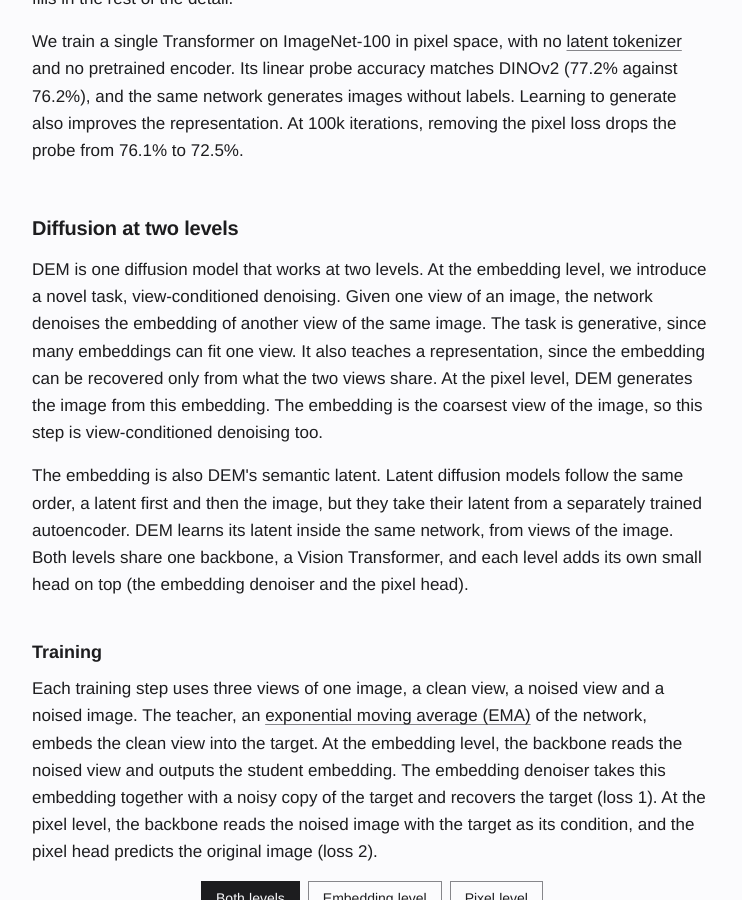
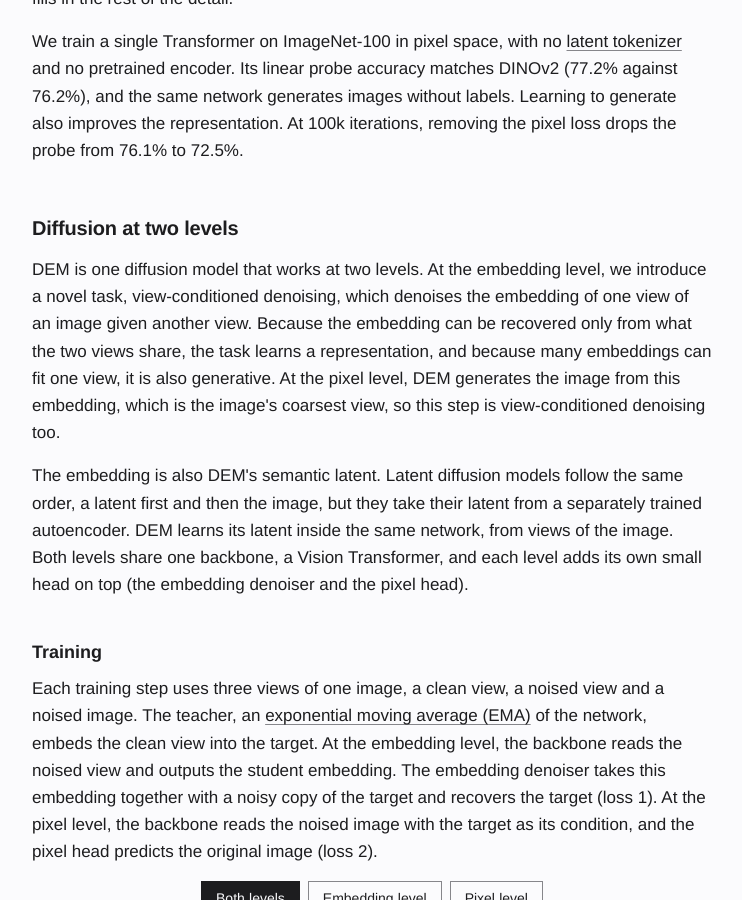
Before and after one commit to rabiulcste/rabiulcste.github.io, a Jekyll site: the page built from dem-denoising-embeddings/index.html, in a window 1280 px wide and 900 px high, scrolled down 1443 px. Shown: the whole window, without its empty margins (268-1010 px from the left). Built offline with Jekyll 4.4.1, drawn with Linux system fonts in a browser that asks for light colours.

Commit message:
DEM page: two-levels paragraph in four sentences

```diff
--- a/dem-denoising-embeddings/index.html
+++ b/dem-denoising-embeddings/index.html
@@ -246,7 +246,7 @@ bibtex: |
 
 <section id="method">
     <h2>Diffusion at two levels</h2>
-    <p>DEM is one diffusion model that works at two levels. At the embedding level, we introduce a novel task, view-conditioned denoising. Given one view of an image, the network denoises the embedding of another view of the same image. The task is generative, since many embeddings can fit one view. It also teaches a representation, since the embedding can be recovered only from what the two views share. At the pixel level, DEM generates the image from this embedding. The embedding is the coarsest view of the image, so this step is view-conditioned denoising too.</p>
+    <p>DEM is one diffusion model that works at two levels. At the embedding level, we introduce a novel task, view-conditioned denoising, which denoises the embedding of one view of an image given another view. Because the embedding can be recovered only from what the two views share, the task learns a representation, and because many embeddings can fit one view, it is also generative. At the pixel level, DEM generates the image from this embedding, which is the image's coarsest view, so this step is view-conditioned denoising too.</p>
     <p>The embedding is also DEM's semantic latent. Latent diffusion models follow the same order, a latent first and then the image, but they take their latent from a separately trained autoencoder. DEM learns its latent inside the same network, from views of the image. Both levels share one backbone, a Vision Transformer, and each level adds its own small head on top (the embedding denoiser and the pixel head).</p>
     <h3>Training</h3>
     <p>Each training step uses three views of one image, a clean view, a noised view and a noised image. The teacher, an <a href="https://arxiv.org/abs/2104.14294">exponential moving average (EMA)</a> of the network, embeds the clean view into the target. At the embedding level, the backbone reads the noised view and outputs the student embedding. The embedding denoiser takes this embedding together with a noisy copy of the target and recovers the target (loss 1). At the pixel level, the backbone reads the noised image with the target as its condition, and the pixel head predicts the original image (loss 2).</p>
```
